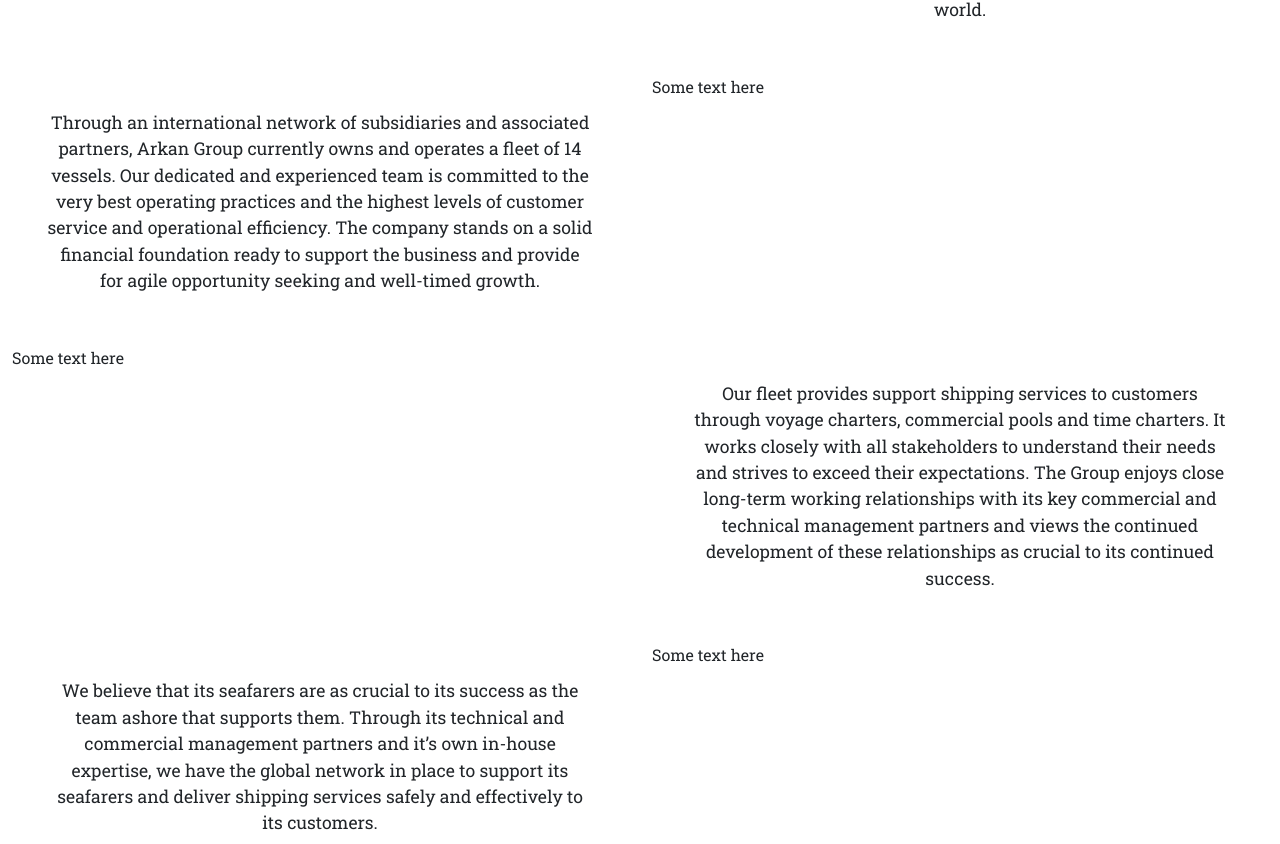
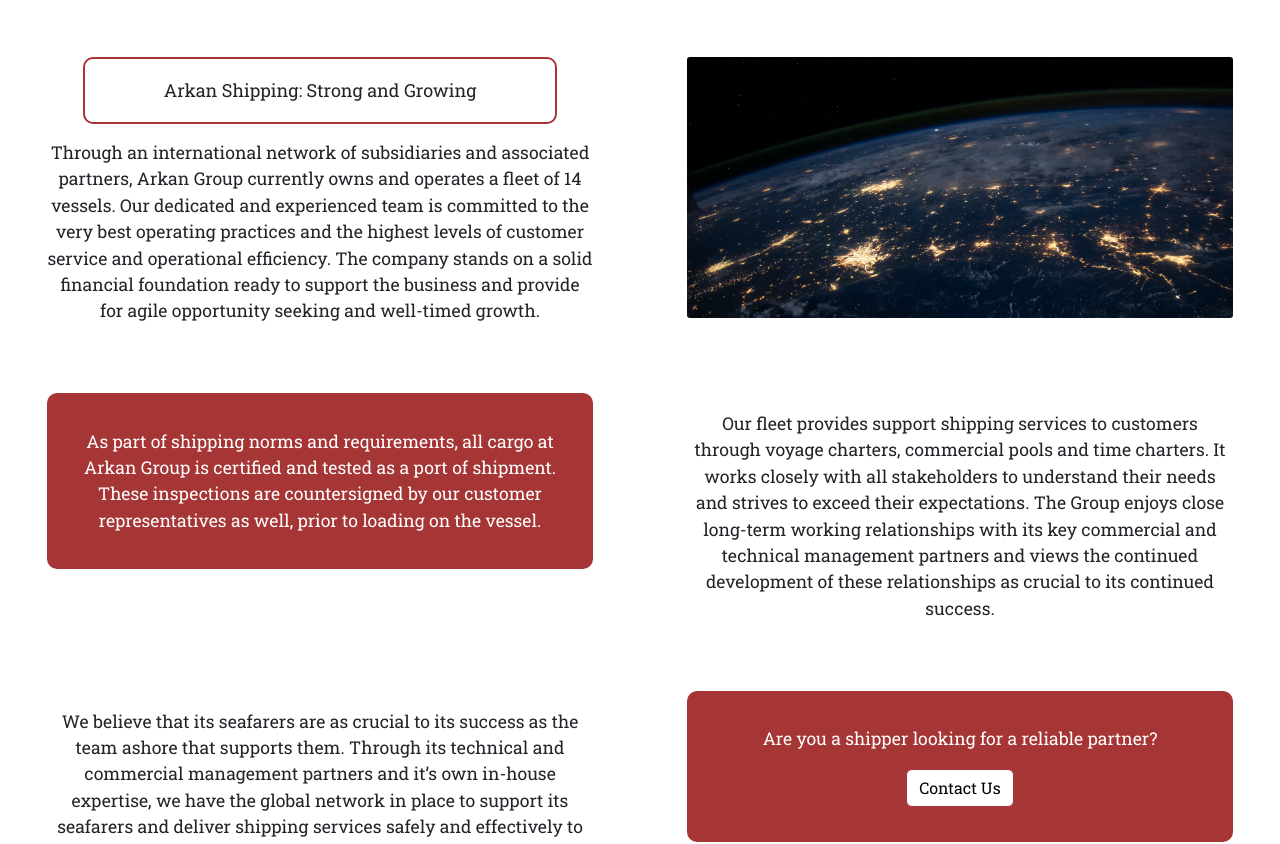
Before and after one commit to xizzax/ArkanGroupWebsite, a React (Create React App) app: page /shipping in a window 1280 px wide. Shown: the part 632-1476 px from the top of the page. Built offline with nearby package versions, Linux system fonts and the light colour scheme.

Commit message:
shipping page done

```diff
--- a/src/components/shipping.js
+++ b/src/components/shipping.js
@@ -1,16 +1,19 @@
 import "./styles/shipping.css";
 import shipping2 from "./srcs/shipping2.jpg";
+import globe from "./srcs/globe.jpg";
 import Container from "react-bootstrap/Container";
 import Row from "react-bootstrap/Row";
 import Col from "react-bootstrap/Col";
 import Image from "react-bootstrap/Image";
 import FadeInSection from "./fadeinsection";
+import Button from "react-bootstrap/Button";
+import { Link } from "react-router-dom";
 function Shipping() {
   return (
     <>
       <Container fluid>
         <Row>
-          <Col>
+          <Col sm>
             <FadeInSection>
               <Image src={shipping2} fluid />
               <h1 className="shipping-heading">Shipping</h1>
@@ -20,12 +23,12 @@
 
         {/* first para */}
         <Row>
-          <Col>
+          {/* <Col sm>
             <FadeInSection>
-              <div>Some text here</div>
+              <div className="shipping-text">arkan grp with a nice image</div>
             </FadeInSection>
-          </Col>
-          <Col>
+          </Col> */}
+          <Col sm>
             <FadeInSection>
               <div class="shipping-text">
                 <p>
@@ -40,9 +43,12 @@
 
         {/* 2nd para */}
         <Row>
-          <Col>
+          <Col sm>
             <FadeInSection>
               <div class="shipping-text">
+                <p className="catchphrase-box">
+                  Arkan Shipping: Strong and Growing
+                </p>
                 <p>
                   Through an international network of subsidiaries and
                   associated partners, Arkan Group currently owns and operates a
@@ -56,21 +62,28 @@
               </div>
             </FadeInSection>
           </Col>
-          <Col>
+          <Col sm>
             <FadeInSection>
-              <div>Some text here</div>
+              <div className="shipping-text image-inside">
+                <Image src={globe} fluid className="globe-img" />
+              </div>
             </FadeInSection>
           </Col>
         </Row>
 
         {/* 3rd para */}
         <Row>
-          <Col>
+          <Col sm>
             <FadeInSection>
-              <div>Some text here</div>
+              <div className="shipping-text contact-shipper-box">
+                As part of shipping norms and requirements, all cargo at Arkan
+                Group is certified and tested as a port of shipment. These
+                inspections are countersigned by our customer representatives as
+                well, prior to loading on the vessel.
+              </div>
             </FadeInSection>
           </Col>
-          <Col>
+          <Col sm>
             <FadeInSection>
               <div class="shipping-text">
                 <p>
@@ -90,7 +103,7 @@
 
         {/* 4th para */}
         <Row>
-          <Col>
+          <Col sm>
             <FadeInSection>
               <div class="shipping-text">
                 <p>
@@ -104,9 +117,14 @@
               </div>
             </FadeInSection>
           </Col>
-          <Col>
+          <Col sm>
             <FadeInSection>
-              <div>Some text here</div>
+              <div className="shipping-text contact-shipper-box">
+                Are you a shipper looking for a reliable partner? <br />
+                <Link to="/shipper">
+                  <Button id="contact-shipper-button"> Contact Us </Button>
+                </Link>
+              </div>
             </FadeInSection>
           </Col>
         </Row>
--- a/src/components/styles/shipping.css
+++ b/src/components/styles/shipping.css
@@ -1,6 +1,5 @@
-.shipping-heading{
+.shipping-heading {
   margin: 1em;
-
 }
 
 .shipping-text {
@@ -8,4 +7,59 @@
   padding: 1em;
   font-size: 1.1em;
   text-align: center;
+  display: flex;
+  flex-direction: column;
 }
+#contact-shipper-button {
+    margin-top: 1em;
+  color: black;
+  background-color: white !important;
+  border-color: white;
+}
+
+#contact-shipper-button:active,
+#contact-shipper-button:visited {
+  background-color: white !important;
+  border-color: white;
+}
+
+#contact-shipper-button:hover {
+  background-color: black !important;
+  border-color: #a63535;
+  color: white !important;
+}
+
+.contact-shipper-box {
+  background-color: #a63535;
+  color: white;
+  border-radius: 10px;
+  margin-left: 2em;
+  margin-right: 2em;
+  padding: 2em;
+}
+
+.catchphrase-box{
+    border: 0.15em solid #a63535;
+    border-radius: 10px;
+    background-color: white;
+    font-size: large;
+    font-weight: bolds;
+    margin-left: 2em;
+    margin-right: 2em;
+    padding: 1em;
+}
+
+.image-inside{
+    display: flex;
+    justify-content: space-between;
+    align-items: center;
+
+}
+
+.globe-img{
+    width: 100%;
+    height: 100%;
+    object-fit: cover;
+    border-radius: 3px;
+
+}
```
Also changed, not shown: src/components/srcs/globe.jpg (added). Lines whose indentation alone changed are shown as unchanged.
